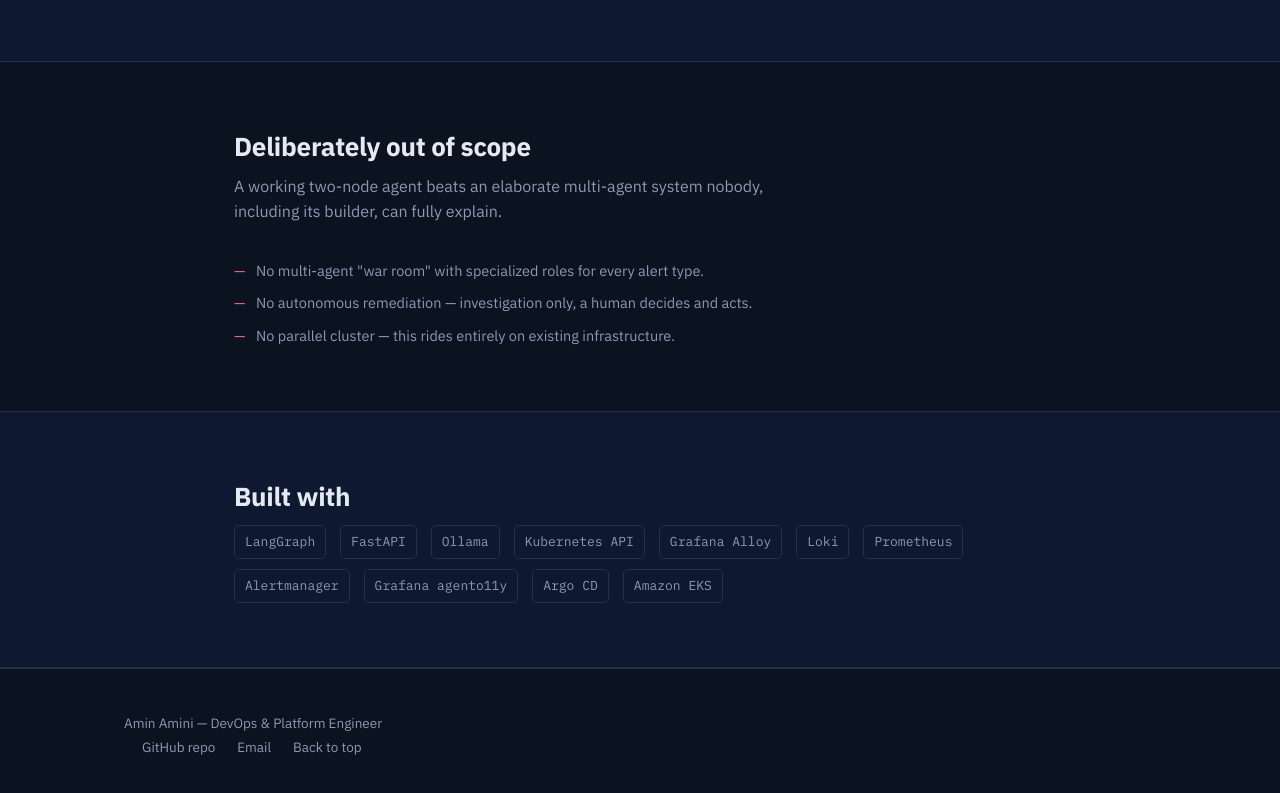
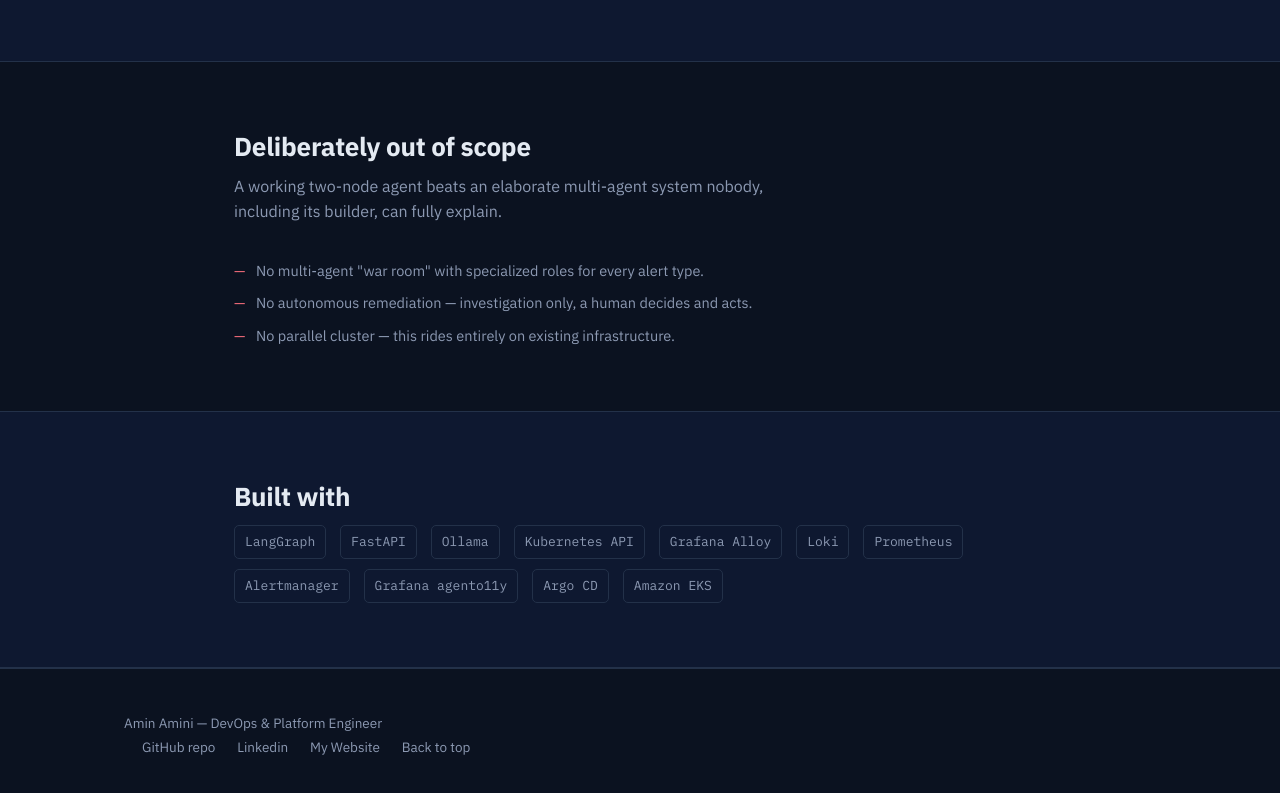
Before and after one commit to 4Min4m/eks-aiops-agent-security-audit, a plain HTML site: page index.html in a window 1280 px wide. Shown: the part 3078-3871 px from the top of the page. Drawn offline with Linux system fonts and the light colour scheme.

Commit message:
Add LinkedIn and website links to index.html

```diff
--- a/index.html
+++ b/index.html
@@ -381,7 +381,8 @@
     <p>Amin Amini — DevOps &amp; Platform Engineer</p>
     <div class="links">
       <a href="https://github.com/4Min4m/eks-aiops-agent-security-audit">GitHub repo</a>
-      <a href="mailto:m.a.amini2011@gmail.com">Email</a>
+      <a href="https://www.linkedin.com/in/mohammad-amin-amini/">Linkedin</a>
+      <a href="https://aminam.netlify.app/">My Website</a>
       <a href="#top">Back to top</a>
     </div>
   </div>
```
